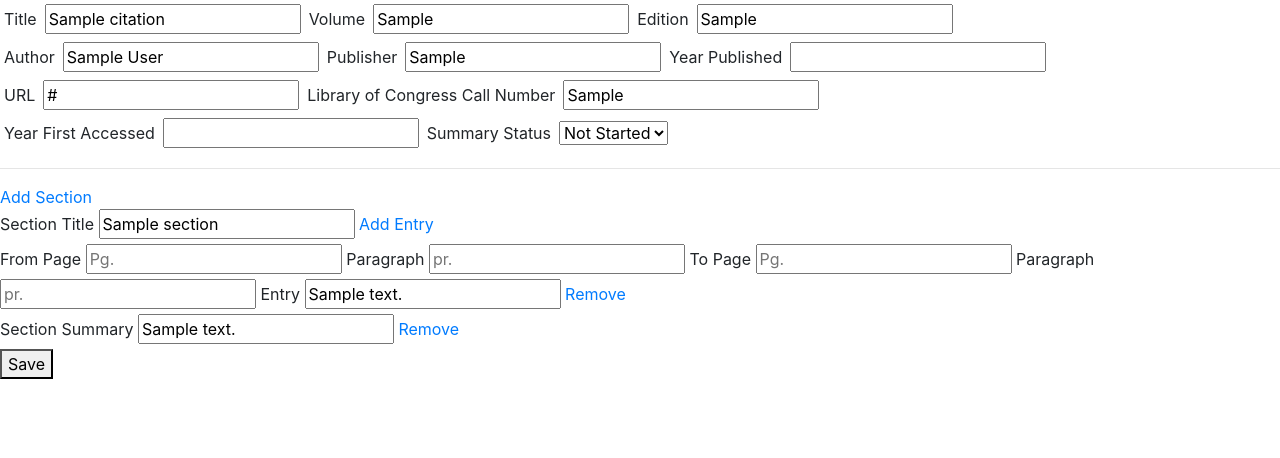
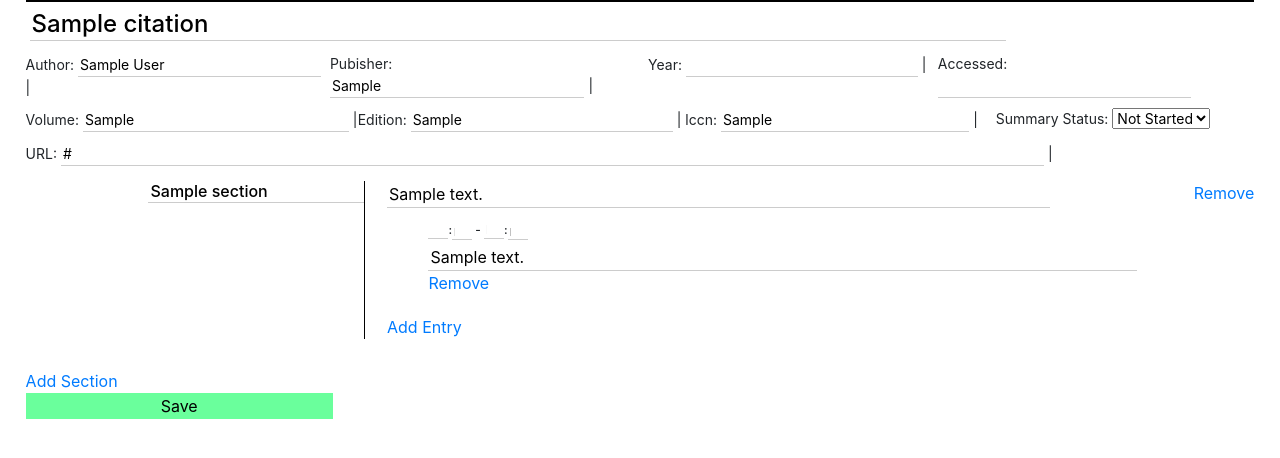
Before and after one commit to WyattHWilliams/CitatonsLib, a Flask app: page /edit/1 in a window 1280 px wide. Shown: the top 458 px of the page. Run offline with Flask 2, Linux system fonts and the light colour scheme; tables that the repository leaves empty hold one stand-in row (values such as "Sample post"); some libraries are stand-ins or nearby versions.

Commit message:
Aesthetic Level Up Complete

```diff
--- a/app.py
+++ b/app.py
@@ -95,7 +95,7 @@ def main():
 
         return redirect('/')
 
-    return render_template('new.html', form=form)
+    return render_template('AddCit.html', form=form)
 
 
 @ app.route('/add_wiki/url', methods=['GET', 'POST'])
@@ -159,7 +159,7 @@ def add_wiki():
     cit = Citation.query.get_or_404(new_citation.id)
     form = NewCitationForm(obj=cit)
 
-    return render_template('new.html', form=form)
+    return render_template('AddCit.html', form=form)
 
 
 @ app.route('/edit/<int:cit_id>', methods=['GET', 'POST'])
--- a/static/formDisplay.css
+++ b/static/formDisplay.css
@@ -23,7 +23,7 @@
 
     .header_row h4 {
         display: inline-block;
-        width: fit-content;
+        width: 100%;
         margin: 5px 0;
         padding: 2px 4px 2px 4px;
     }
@@ -74,7 +74,13 @@
 
         .section_label h5 {
             font-size: 1rem;
-            width: 100px;
+            width: 100%;
+            margin: 0;
+        }
+
+        .section_label h5 input{
+            font-size: inherit;
+            width: 100%;
             margin: 0;
         }
 
@@ -85,9 +91,14 @@
         left: 2%;
     }
         .section_summary {
+            width: 80%;
             display: inline-block;
             position: relative;
             margin: 0 0 6px 0;
+        }
+
+        .section_summary input{
+            width: 100%;
         }
 
         .entform {
@@ -108,13 +119,38 @@
                     margin: 0 0 4px 0;
                 }
 
+                .entry_label h6 input{
+                    width: 20px;
+                }
+
+                .entry_label h6 small input{
+                    width: 20px;
+                }
+
+
             .entry_content {
                 position: relative;
-                left: 10%;
+                left: 0%;
                 width: 90%;
                 margin: 0;
             }
 
+            .entry_content input {
+                width: 100%;
+
+            }
+
+
+.save_btn {
+    width: 25%;
+    background: rgb(106, 255, 156);
+    border: 0px;
+    transition: .25s;
+}
+
+.save_btn:hover {
+    background: rgb(0, 255, 42);
+}
 
 input {
     font-size: inherit;
--- a/templates/edit.html
+++ b/templates/edit.html
@@ -5,166 +5,116 @@
     <meta charset="UTF-8">
     <meta name="viewport" content="width=device-width, initial-scale=1.0">
     <link rel="stylesheet" href="https://unpkg.com/bootstrap/dist/css/bootstrap.css">
-    <link rel="stylesheet" href="/static/style.css">
+    <link rel="stylesheet" href="/static/formDisplay.css">
     <title>New Citation</title>
 </head>
 
 <body>
     <form id="citation-form" action="/edit/{{citation.id}}" method="POST" role="form">
         {{form.hidden_tag()}}
-        <div class="form-inline">
-            <div class="form-group">
-                <div class="p-1">{{form.title.label}}</div>
-                <div class="p-1">{{form.title}}</div>
+        <div class="citation_container">
+            <div class="header_row">
+                <h4>{{ form.title }}</h4>
             </div>
-            <div class="form-group">
-                <div class="p-1">{{form.volume.label}}</div>
-                <div class="p-1">{{form.volume}}</div>
+            <div class="header_row">
+                <small>Author: {{form.author}} |</small>
+                <small>Pubisher: {{form.publisher}} |</small>
+                <small>Year: {{form.yr_published}} |</small>
+                <small>Accessed: {{form.yr_accessed}}</small>
             </div>
-            <div class="form-group">
-                <div class="p-1">{{form.edition.label}}</div>
-                <div class="p-1">{{form.edition}}</div>
+            <div class="header_row">
+                <small>Volume: {{form.volume}} |</small>
+                <small>Edition: {{form.edition}} |</small>
+                <small>lccn: {{form.lccn}} |</small>
+                <small>Summary Status: {{form.summary_status}}</small>
             </div>
+            <div class="header_row">
+                <small>URL: {{form.url}} |</small>
             </div>
-        <div class="form-inline">
-            <div class="form-group">
-                <div class="p-1">{{form.author.label}}</div>
-                <div class="p-1">{{form.author}}</div>
+
+            <div class="summary_container">
+
+                <div id="secforms-container">
+                    {% for sec in form.sections %}
+                    <div id="section-{{ loop.index0 }}" class="secform" data-index="{{ loop.index0 }}">
+                        <div class="section_label">
+                            <h5>{{sec.sec_title}}</h5>
                         </div>
-            <div class="form-group">
-                <div class="p-1">{{form.publisher.label}}</div>
-                <div class="p-1">{{form.publisher}}</div>
-            </div>
-            <div class="form-group">
-                <div class="p-1">{{form.yr_published.label}}</div>
-                <div class="p-1">{{form.yr_published}}</div>
-            </div>
-        </div>
-        <div class="form-inline">
-            <div class="form-group">
-                <div class="p-1">{{form.url.label}}</div>
-                <div class="p-1">{{form.url}}</div>
-            </div>
-            <div class="form-group">
-                <div class="p-1">{{form.lccn.label}}</div>
-                <div class="p-1">{{form.lccn}}</div>
-            </div>
-        </div>
-        <div class="form-inline">
-            <div class="form-group">
-                <div class="p-1">{{form.yr_accessed.label}}</div>
-                <div class="p-1">{{form.yr_accessed}}</div>
-            </div>
-            <div class="form-group">
-                <div class="p-1">{{form.summary_status.label}}</div>
-                <div class="p-1">{{form.summary_status}}</div>
-            </div>
-        </div>
-        <hr>
-        <div id="summary">
+                        <div class="section_content">
+                            <p class="section_summary">{{sec.sec_summary}}</p>
+                            <div id="entforms-container-{{ loop.index0 }}">
 
-            <a class="add_sec" href="#">Add Section</a>
-
-            {# Show all subforms #}
-            <div id="secforms-container">
-                <!---->
-                {% for section_form in form.sections %}
-                <div id="section-{{ loop.index0 }}" class="secform" data-index="{{ loop.index0 }}">
-                    {{ section_form.sec_title.label }}
-                    {{ section_form.sec_title }}
-
-                    <a class="add_ent" href="#">Add Entry</a>
-
-                    {# Show all subforms #}
-                    <div id="entforms-container-{{ loop.index0 }}">
-                        {% for entry in section_form.entries %}
+                                {% for ent in sec.entries %}
                                 <div id="section-{{ loop.index0 }}-entry-{{ loop.index0 }}" class="entform"
                                     data-index="{{ loop.index0 }}">
-
-                            {{ entry.page_start.label }}
-                            {{ entry.page_start }}
-
-                            {{ entry.paragraph_start.label }}
-                            {{ entry.paragraph_start }}
-
-                            {{ entry.page_stop.label }}
-                            {{ entry.page_stop }}
-
-                            {{ entry.paragraph_stop.label }}
-                            {{ entry.paragraph_stop }}
-
-                            {{ entry.content.label }}
-                            {{ entry.content }}
-
+                                    <div class="entry_label">
+                                        <h6>{{ent.page_start}}:<small>{{ent.paragraph_start}}</small> -
+                                            {{ent.page_stop}}:<small>{{ent.paragraph_stop}}</small></h6>
+                                    </div>
+                                    <p class="entry_content">{{ent.content(cols="50", rows="20")}}</p>
                                     <a class="remove_ent" href="#">Remove</a>
                                 </div>
                                 {% endfor %}
                             </div>
 
-                    {{ section_form.sec_summary.label }}
-                    {{ section_form.sec_summary }}
+                            <a class="add_ent" href="#">Add Entry</a>
+                        </div>
 
                         <a class="remove_sec" href="#">Remove</a>
                     </div>
                     {% endfor %}
+
                 </div>
 
-            {% if form.errors %}
-            {{ form.errors }}
-            {% endif %}
-
-            {# Show submitted data #}
-            {% if data is defined %}
-            <p>
-                Received data:
-                {{ data }}
-            </p>
-            {% endif %}
+                <a class="add_sec" href="#">Add Section</a>
             </div>
-        <button type="submit">Save</button>
+            <button class="save_btn" type="submit">Save</button>
+        </div>
     </form>
 
     <!-- TEMPLATES -->
 
-    <div id="section-^-entry-*" class="is-hidden" data-index="*">
-        <label for="sections-^-entries-*-page_start">From Page</label>
-        <input id="sections-^-entries-*-page_start" name="sections-^-entries-*-page_start" type="text" value="">
-
-        <label for="sections-^-entries-*-paragraph_start">Paragraph</label>
-        <input id="sections-^-entries-*-paragraph_start" name="sections-^-entries-*-paragraph_start" type="text"
-            value="">
-
-        <label for="sections-^-entries-*-page_stop">To Page</label>
-        <input id="sections-^-entries-*-page_stop" name="sections-^-entries-*-page_stop" type="text" value="">
-
-        <label for="sections-^-entries-*-paragraph_stop">Paragraph</label>
-        <input id="sections-^-entries-*-paragraph_stop" name="sections-^-entries-*-paragraph_stop" type="text" value="">
-
-        <label for="sections-^-entries-*-content">Entry</label>
-        <input id="sections-^-entries-*-content" name="sections-^-entries-*-content" required="" type="text" value="">
-
-        <a class="remove_ent" href="#">Remove</a>
+    <div id="section-^" class="is-hidden" data-index="^">
+        <div class="section_label">
+            <h5>
+                <input id="sections-^-sec_title" name="sections-^-sec_title" required="" type="text" value="">
+            </h5>
         </div>
-
-    <div id="section-^" class="is-hidden" data-index="^">
-
-        <label for="sections-^-sec_title">Section Summary</label>
-        <input id="sections-^-sec_title" name="sections-^-sec_title" required="" type="text" value="">
-
+        <div class="section_content">
+            <p class="section_summary">
+                <input id="sections-^-sec_summary" name="sections-^-sec_summary" required="" type="text" value="">
+            </p>
+            <div id="entforms-container-^" class="entforms-cont">
+            </div>
             <a class="add_ent" href="#">Add Entry</a>
-
-        <div id="entforms-container-^" class="entforms-cont">
-
         </div>
-
-        <label for="sections-^-sec_summary">Section Summary</label>
-        <input id="sections-^-sec_summary" name="sections-^-sec_summary" required="" type="text" value="">
 
         <a class="remove_sec" href="#">Remove</a>
     </div>
 
+    <div id="section-^-entry-*" class="is-hidden" data-index="*">
+        <div class="entry_label">
+            <h6>
+                <input id="sections-^-entries-*-page_start" name="sections-^-entries-*-page_start" type="text"
+                    value="">:<small>
+                    <input id="sections-^-entries-*-paragraph_start" name="sections-^-entries-*-paragraph_start"
+                        type="text" value="">
+                </small> -
+                <input id="sections-^-entries-*-page_stop" name="sections-^-entries-*-page_stop" type="text"
+                    value="">:<small>
+                    <input id="sections-^-entries-*-paragraph_stop" name="sections-^-entries-*-paragraph_stop"
+                        type="text" value="">
+                </small></h6>
+        </div>
+        <p class="entry_content">
+            <input id="sections-^-entries-*-content" name="sections-^-entries-*-content" required="" type="text"
+                value="">
+        </p>
+        <a class="remove_ent" href="#">Remove</a>
+    </div>
+
     <!-- SCRIPTS -->
-    <script src="/static/newCitation.js"></script>
+    <script src="/static/AddCit.js"></script>
 </body>
 
 </html>
```
Also changed, not shown: static/display.css (+14 -6 lines), templates/AddCit.html (+4 -3 lines), templates/home.html (+5 -2 lines). Lines whose indentation alone changed are shown as unchanged.
